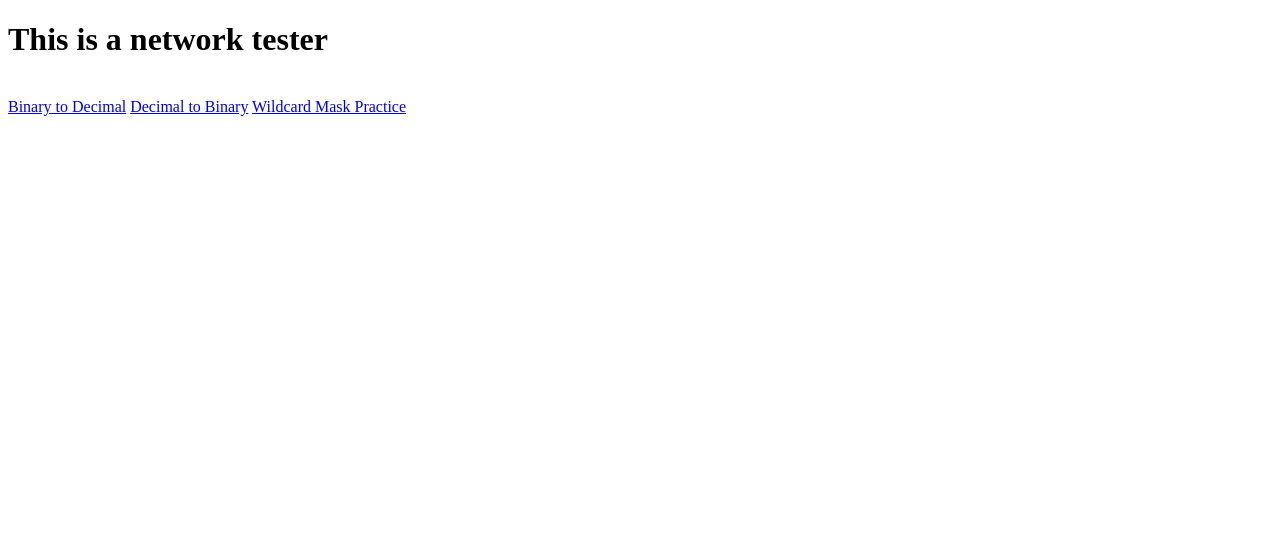
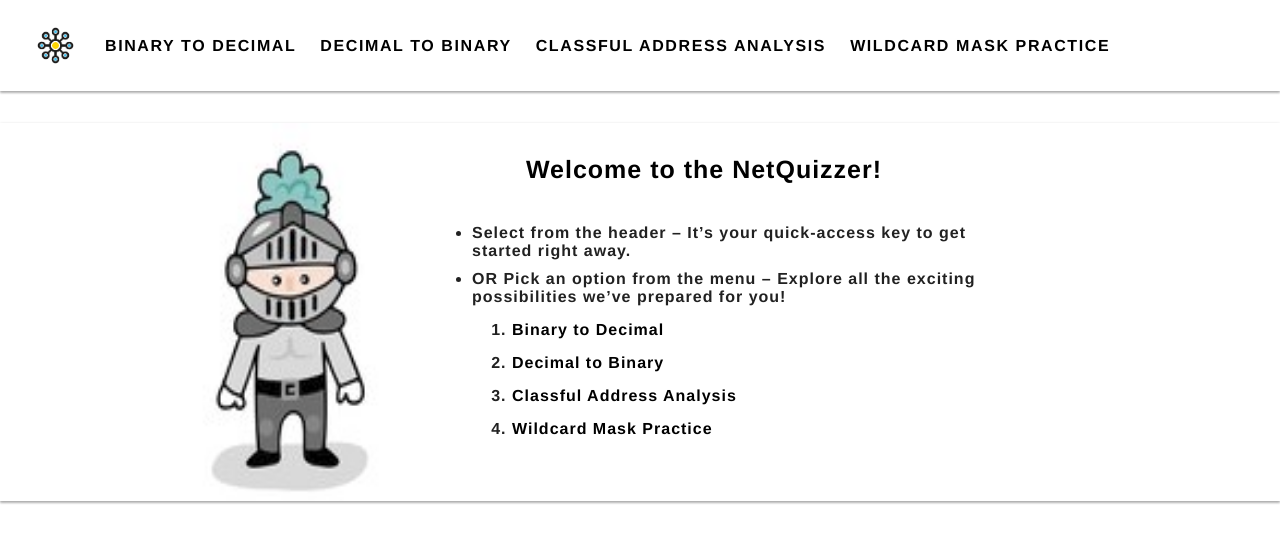
Before and after one commit to IanBlan94/Network-App, a Flask app: page / in a window 1280 px wide. Shown: the top 543 px of the page. Run offline with Flask 3, Linux system fonts and the light colour scheme.

Commit message:
revised main.html + created css for main/header

```diff
--- /dev/null
+++ b/static/css/header.css
@@ -0,0 +1,65 @@
+body{
+    margin: 0;
+    font-family: Helvetica ,Helvetica,Arial,sans-serif;
+    font-weight: 400;
+    color: rgba(0,0,0,.87);
+}
+*{
+    box-sizing: border-box;
+}
+.header{
+    height: auto;
+    box-shadow: 0 1px 3px rgba(0, 0, 0, 0.207),0 2px 2px rgba(0, 0, 0, 0.207);
+    position: relative;
+    z-index: 30;
+    margin-bottom: 32px;
+}
+.header-container{
+    max-width: 1440px;
+    display: flex;
+    justify-content: space-between;
+    margin: 0 auto;
+    height: 100%;
+    padding: 20px 30px;
+}
+/* left side of header bar */
+.left-bar{
+    height: 100%;
+    display: flex;
+    align-items: center;
+}
+.logo{
+    height: 51px;
+    width: 51px;
+}
+.logo img{
+    height: 51px;
+}
+.left-bar nav ul{
+    display: flex;
+    padding: 0;
+    margin: 0;
+    list-style-type: none;
+}
+.left-bar nav ul li {
+    text-transform: uppercase;
+    padding-left: 24px;
+    font-weight: 700;
+    letter-spacing: 0.1em;
+}
+/* color shown when user hovers */
+.left-bar nav ul li a:hover {
+    color: #edd309;
+}
+a {
+    text-decoration: none;
+    color: black;
+}
+
+@media (max-width:850px){
+    .header-container{
+        flex-direction: column;
+        justify-content: center;
+        align-items: center;
+    }
+}
--- /dev/null
+++ b/static/css/main.css
@@ -0,0 +1,84 @@
+.main-container{
+    max-width: 1440px;
+    margin: 0 auto;
+    box-shadow: 0 1px 3px rgba(0, 0, 0, 0.207),0 2px 2px rgba(0, 0, 0, 0.207);
+}
+.section{
+    display: flex;
+    margin-bottom: 32px;
+}
+.section .image {
+    width: 30%;
+    display: flex;
+    flex-direction: row-reverse;
+}
+.section .image img {
+    width: 50%;
+}
+.section .text{
+    width: 50%;
+    display: flex;
+    flex-direction: column;
+    justify-content: center;
+    align-items: center;
+    padding: 32px 48px;
+    background-color: #ffffff;
+    letter-spacing: 1px;
+}
+.text h1 , p {
+    margin: 0;
+    font-weight: 500;
+}
+.text h1 {
+    color: #000000;
+    font-weight: 700;
+    font-size: 25px;
+    text-align: center;
+    margin-bottom: 24px;
+}
+.text p{
+    color: #000000;
+    text-align: center;
+    font-weight: 550;
+    margin-bottom: 32px;
+    font-size: 19px;
+}
+
+@media (max-width:420px){
+    .text h1 {
+        font-size: 10px;
+    }
+}
+@media( max-width:920px){
+    .section{
+        flex-direction: column;
+    }
+    .section .image {
+        width: 100%;
+    }
+    .section .text {
+        width: 100%;
+    }
+    .text h1 {
+        font-size: 40px;
+    }
+    .text p {
+        letter-spacing: 1px;
+    }
+}
+.dotlist ul {
+    margin-bottom: 40px;
+}
+.dotlist li {
+    font-weight: 600;
+    letter-spacing: 1px;
+    padding-bottom: 10px;
+}
+.numlist li {
+    margin: 5px 0;
+    font-size: 16px;
+}
+.numlist li a:hover {
+    color: rgb(181, 157, 19);
+    text-decoration: underline;
+}
--- a/templates/main.html
+++ b/templates/main.html
@@ -2,16 +2,60 @@
 <html lang="en">
 <head>
     <meta charset="UTF-8">
+    <meta http-equiv="X-UA-Compatible" content="IE=edge">
     <meta name="viewport" content="width=device-width, initial-scale=1.0">
-    <title>Networking Tester</title>
+    <title>NetQuizzer</title>
+    <link rel="icon" href="{{ url_for('static', filename='images/logo.png') }}" type="image/jpeg">
+    <!-- links for reference -->
+    <link rel="stylesheet" href="{{ url_for('static', filename='css/header.css') }}">
+    <link rel="stylesheet" href="{{ url_for('static', filename='css/main.css') }}">
+
 </head>
 <body>
-    <h1>This is a network tester</h1></body><br>
-
-    <a href = "{{url_for('binary_to_decimal')}}">Binary to Decimal</a>
-    <a href = "{{url_for('decimal_to_binary')}}">Decimal to Binary</a>
-    <a href = "{{url_for('subnet_quiz_route')}}">Wildcard Mask Practice</a>
-
-
+    <!-- header for page -->
+    <header>
+        <div class="header">
+            <div class="header-container">
+                <div class="left-bar">
+                    <div class="logo">
+                        <a href="main.html"><img src="{{ url_for('static', filename='images/logo.png') }}" alt="Logo"></a>
+                    </div>
+                    <nav>
+                        <ul>
+                            <li><a href="{{url_for('binary_to_decimal')}}">Binary to Decimal</a></li>
+                            <li><a href="{{url_for('decimal_to_binary')}}">Decimal to Binary</a></li>
+                            <!-- input for classful address analysis later -->
+                            <li><a >Classful Address Analysis</a></li>
+                            <li><a href="{{url_for('subnet_quiz_route')}}">Wildcard Mask Practice</a></li>
+                        </ul>
+                    </nav>
+                </div>
+            </div>
+        </div>
+    </header>
+    <!-- main body elements -->
+    <main>
+        <div class="main-container">
+            <section class="first section">
+                <div class="image">
+                    <img src="{{ url_for('static', filename='images/standing_trojan.png') }}" alt="standing trojan">
+                </div>
+                <div class="text">
+                    <h1>Welcome to the NetQuizzer!</h1>
+                    <ul class="dotlist">
+                        <li>Select from the header – It’s your quick-access key to get started right away.</li>
+                        <li>OR Pick an option from the menu – Explore all the exciting possibilities we’ve prepared for you!</li>
+                        <ol class="numlist">
+                            <li><a href="{{url_for('binary_to_decimal')}}">Binary to Decimal</a></li>
+                            <li><a href="{{url_for('decimal_to_binary')}}">Decimal to Binary</a></li>
+                            <li><a >Classful Address Analysis</a></li>
+                            <li><a href="{{url_for('subnet_quiz_route')}}">Wildcard Mask Practice</a></li>
+                        </ol>
+                    </ul>
+                </div>
+            </section>
+        </div>
+    </main>
+    </main>
 </body>
 </html>
```
Also changed, not shown: static/images/logo.png (added), static/images/standing_trojan.png (added).
